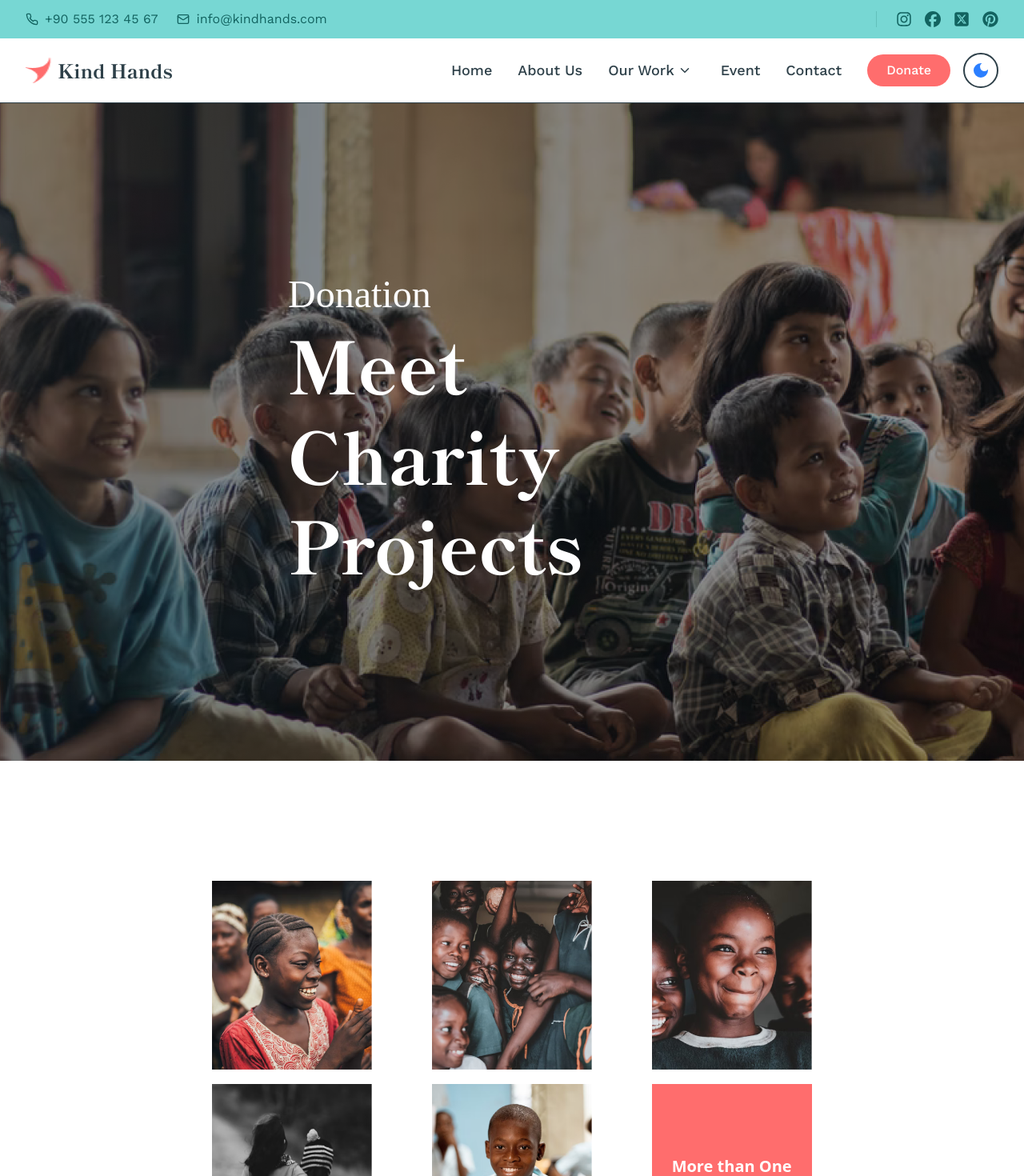
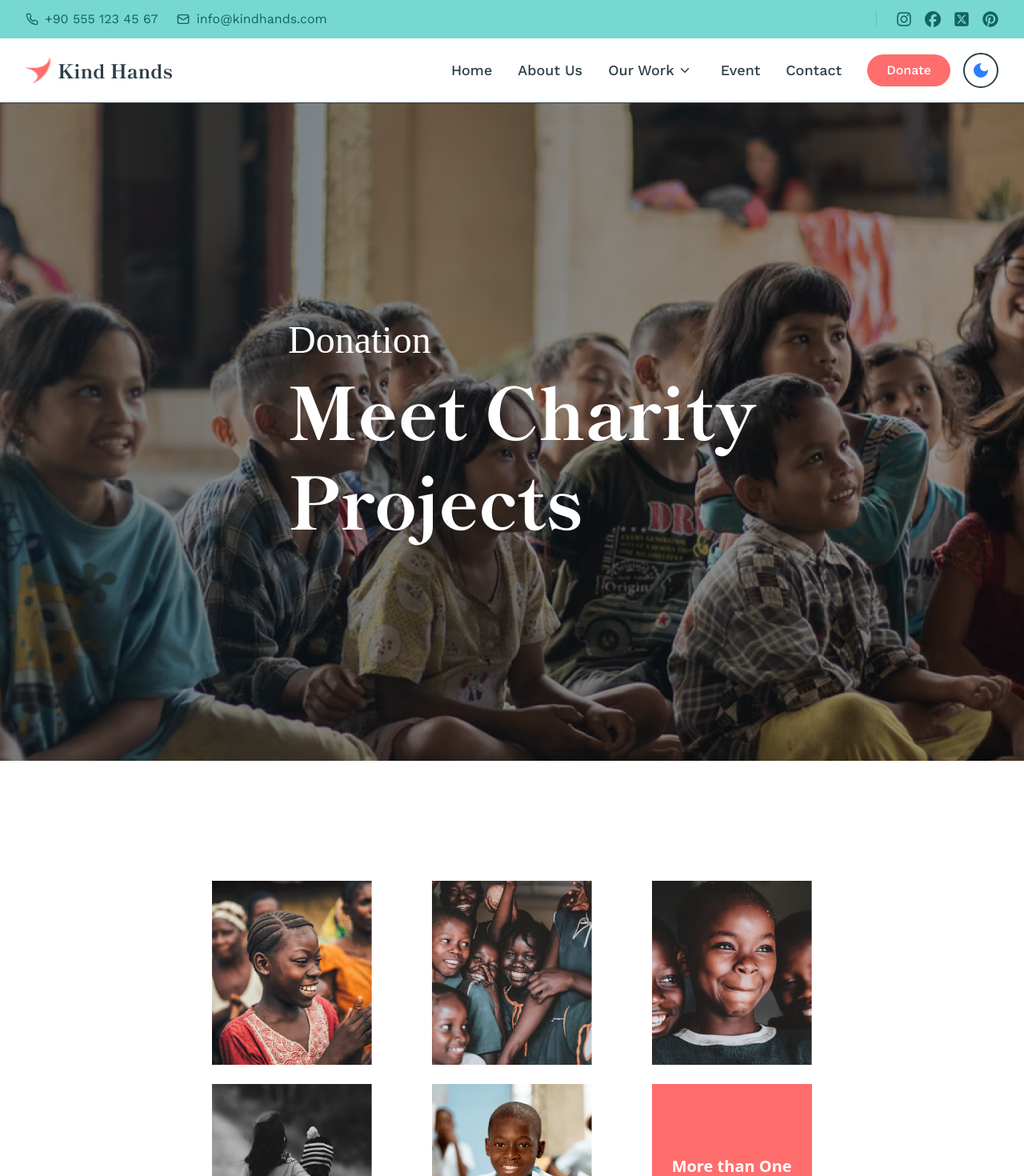
Before and after one commit to codEdu-Collective/kind-hands, a Next.js app: page /projects in a window 1280 px wide. Shown: the top 1470 px of the page at 80% size. Built offline with nearby package versions, Linux system fonts and the light colour scheme; a web font is replaced by a local one.

Commit message:
fix(about, projects): adjust layout and styling for better responsiveness
- Updated max-width for text containers in About and Projects pages to enhance layout.
- Added minimum height to project cards for consistent sizing.
- Improved image class properties for better responsiveness across devices.

```diff
--- a/app/about/page.tsx
+++ b/app/about/page.tsx
@@ -17,7 +17,7 @@ const About = () => {
     <main className="w-full">
       <header className="relative h-96 md:h-205.5 flex items-center">
         <Image src="/images/about/hero.png" alt="hero" fill className="object-cover" />
-        <div className="relative z-2 text-white ml-4 md:ml-90 max-w-full md:max-w-120 px-4 md:px-0">
+        <div className="relative z-2 text-white ml-4 md:ml-90 max-w-full md:max-w-180 px-4 md:px-0">
           <h1 className="font-sue-ellen text-2xl md:text-5xl mb-1.5">What We Do...</h1>
           <h2 className="font-shippori font-extrabold text-3xl md:text-[5.625rem] leading-tight">
             About Our Organization
--- a/app/projects/page.tsx
+++ b/app/projects/page.tsx
@@ -9,11 +9,11 @@ const Project = () => {
           fill
           className="object-cover"
         />
-        <div className="relative z-2 text-white ml-4 md:ml-90 max-w-full md:max-w-120 px-4 md:px-0">
+        <div className="relative z-2 text-white ml-4 md:ml-90 max-w-full md:max-w-180 px-4 md:px-0">
           <h1 className="font-sue-ellen text-2xl md:text-5xl mb-1.5">
             Donation
           </h1>
-          <h2 className="font-shippori font-extrabold text-3xl md:text-[5.625rem] leading-tight">
+          <h2 className="font-shippori font-extrabold text-3xl md:text-[5.625rem] leading-tight ">
             Meet Charity Projects
           </h2>
         </div>
@@ -25,7 +25,7 @@ const Project = () => {
               return (
                 <div
                   key={index}
-                  className="relative bg-primary flex flex-col items-center justify-center w-[200px] h-[230px]"
+                  className="relative bg-primary flex flex-col items-center justify-center w-[200px] h-[230px] min-h-[230px]"
                 >
                   <p className="text-white text-center text-lg md:text-xl font-semibold px-3 leading-tight">
                     More than One Life Changed
@@ -35,13 +35,16 @@ const Project = () => {
             }
 
             return (
-              <div key={index} className="relative w-[200px] h-[230px]">
+              <div
+                key={index}
+                className="relative w-[200px] h-[230px] min-h-[230px]"
+              >
                 <Image
                   src={`/projects/project-${index + 1}.png`}
                   alt="project"
                   width={200}
                   height={230}
-                  className="object-cover"
+                  className="object-cover w-full h-full"
                 />
               </div>
             );
```
Also changed, not shown: 1 other file (tests, documents, lock files or other folders).
